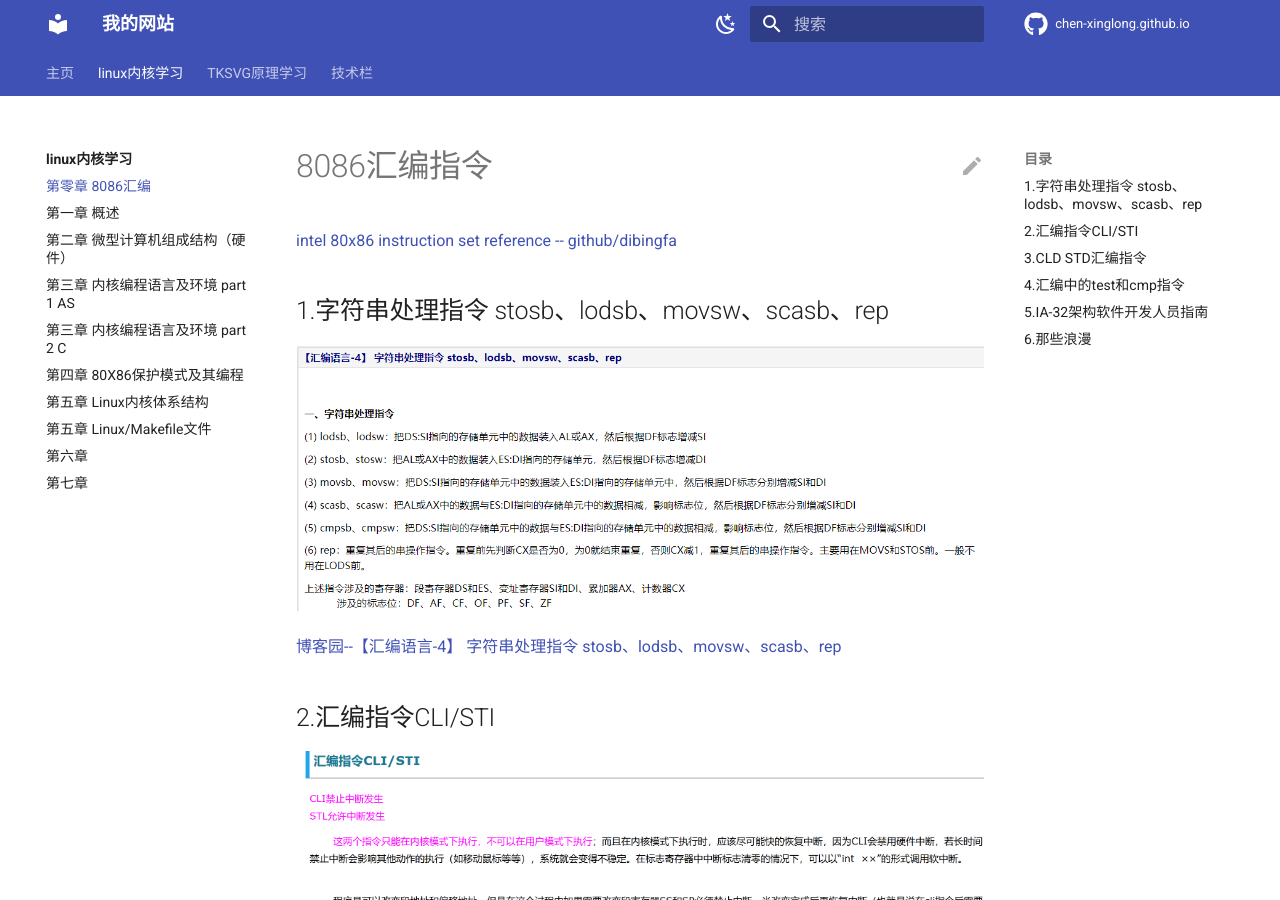
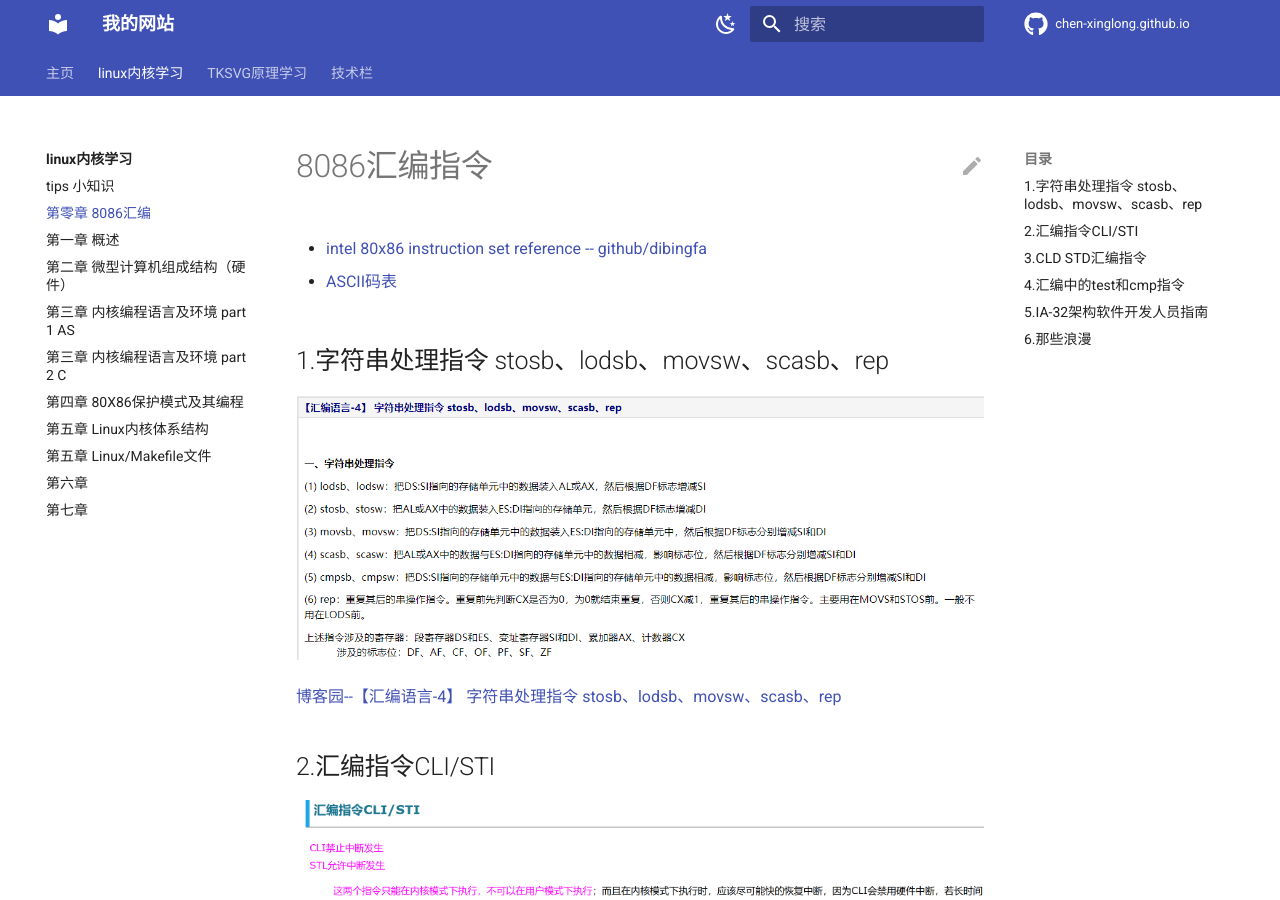
Before and after one commit to chen-xinglong/chen-xinglong.github.io, an MkDocs documentation site: the page built from docs/linux011/8086asm.md, in a window 1280 px wide and 900 px high. Built offline with MkDocs 1.6.1 and Material for MkDocs 9.7.7, drawn with Linux system fonts in a browser that asks for light colours; comment, search, counter and statistics services are not loaded.

Commit message:
add tips.md;modify mkdocs.yml and so on

```diff
--- a/docs/linux011/8086asm.md
+++ b/docs/linux011/8086asm.md
@@ -1,6 +1,9 @@
 # 8086汇编指令
 
-[intel 80x86 instruction set reference -- github/dibingfa](https://github.com/dibingfa/flash-linux0.11-talk/blob/main/)
+- [intel 80x86 instruction set reference -- github/dibingfa](https://github.com/dibingfa/flash-linux0.11-talk/blob/main/)
+
+- [ASCII码表](https://c.biancheng.net/c/ascii/)
+
 
 ## 1.字符串处理指令 stosb、lodsb、movsw、scasb、rep
 
--- a/mkdocs.yml
+++ b/mkdocs.yml
@@ -9,6 +9,7 @@ nav:
       - index.md
   - linux内核学习:
       - linux011/index.md
+      - tips 小知识: linux011/tips.md
       - 第零章 8086汇编: linux011/8086asm.md
       - 第一章 概述: linux011/p1.md
       - 第二章 微型计算机组成结构（硬件）: linux011/p2.md
```
Also changed, not shown: docs/index.md (+2 -0 lines), docs/linux011/index.md (+1 -0 lines), docs/linux011/tips.md (added, +4 -0 lines).
